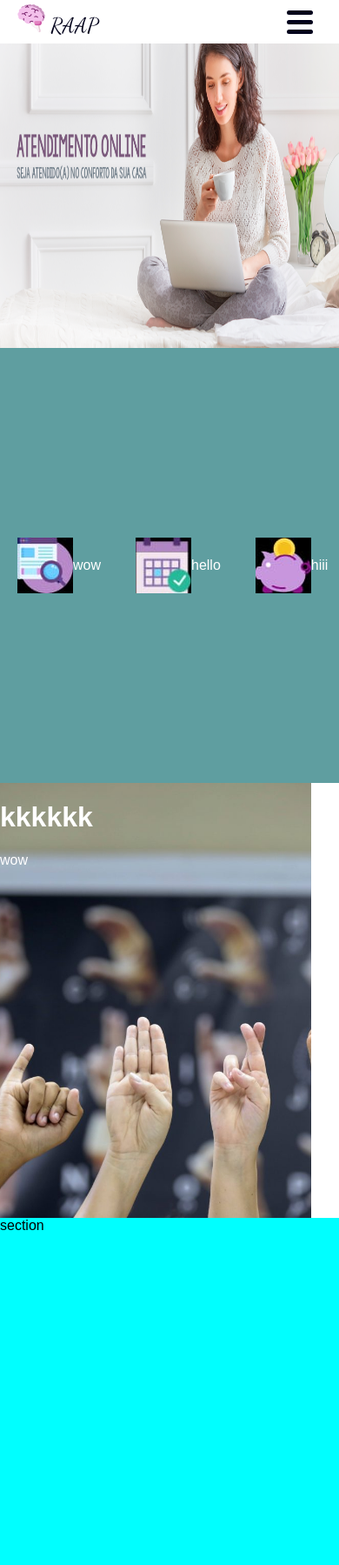
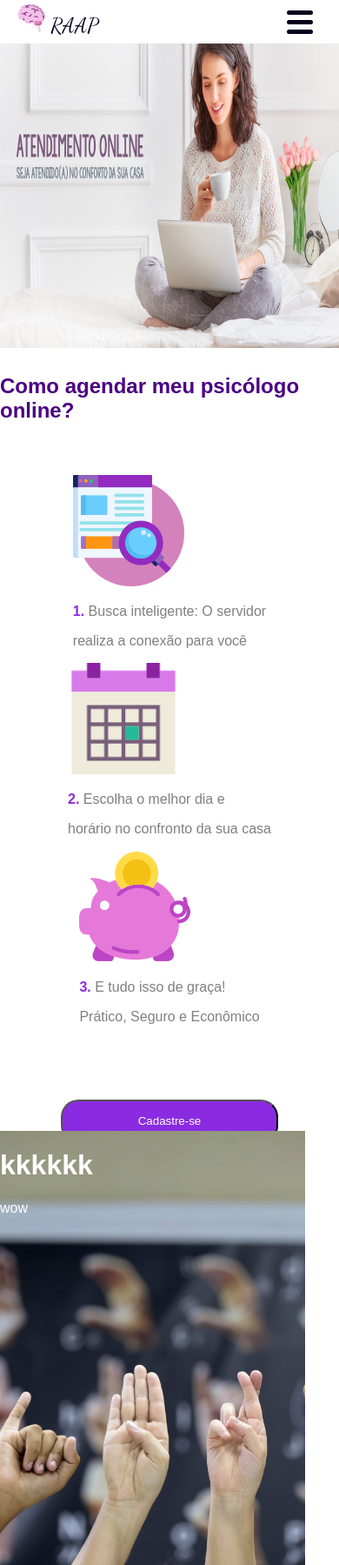
Before and after one commit to SpruceGabriela/Demoday, a Django app: page / in a window 390 px wide. Shown: the top 1799 px of the page at 87% size. Run offline with Django 3.2, Linux system fonts and the light colour scheme.

Commit message:
adicionar informações

```diff
--- a/app/static/style.css
+++ b/app/static/style.css
@@ -68,8 +68,7 @@ header nav ul li ul{
     flex-direction: column;
     display: none;
     position: absolute;
-    margin-left: 120px;
-    margin-top: -50px;
+
 }
 
 header nav ul li:hover ul{
@@ -83,7 +82,6 @@ header nav ul li ul li{
     text-align: left;
     flex-direction: column;
     color: rgb(2, 2, 27);
-
     background-color: rgb(234, 213, 241);
 }
 
@@ -145,27 +143,55 @@ article{
     width: 100%;
 }
 
- #sobre{
+#sobre {
     grid-area: sobre;
     height: 500px;
-    background-color: cadetblue;
     display: flex;
-    justify-content: space-between;
+    flex-direction: column;
+    align-items: center;
 }
 
-/*/#sobre img{
+.titulo h2{
+    margin-top: 30px;
+    color: indigo;
+
+}
+
+.img{
+    margin-top: 40px;
     display: flex;
-    justify-content: center;
+    justify-content: space-around;
+    width: 100%;
     align-items: center;
 }
-/*/
-.icone{
-    display: flex;
-    justify-content: space-between;
-    align-items: center;
-    margin: 20px;
+
+.icone p {
+    color: gray;
 }
 
+.icone span{
+    color: blueviolet;
+    font-weight: bold;
+}
+
+.btn{
+    margin-top: 70px;
+    display: flex;
+    width: 250px;
+}
+
+.btn a{
+    text-decoration: none;
+    width: 70px;
+    color: white;
+}
+
+.btn button{
+    width: 250px;
+    height: 50px;
+    background-color: blueviolet;
+    border-radius:  20px;
+}
 
 
 #bgvideo{
@@ -223,6 +249,11 @@ footer{
     flex-direction: column;
 }
 
+.redesSociais img:hover{
+    cursor: pointer;
+
+}
+
 .redesSociais p{
     color: rgb(2, 2, 27);
 }
@@ -233,10 +264,14 @@ footer{
     margin-top: 20px;
 }
 
+.download img:hover{
+    cursor: pointer;
+}
+
 #direitosAutorais{
     grid-area: div;
     height: 80px;
-    background-color: palevioletred;
+    background-color: rgb(89, 56, 90);
     display: flex;
     justify-content: center;
     align-items: center;
@@ -298,6 +333,16 @@ footer{
         border-bottom: 1px solid white(0, 0, 0, .2)
     }
 
+    header nav ul li ul{
+        flex-direction: column;
+        display: none;
+        position: absolute;
+        margin-left: 120px;
+        margin-top: -50px;
+    }
+
+
+
     .t1 .t2 .t3{
         background-color: color: rgb(2, 2, 27);
 
@@ -326,6 +371,26 @@ footer{
         background-repeat: no-repeat;
         height: 400px;
         width: 100%;
+    }
+
+    #sobre{
+        grid-area: sobre;
+        height: 900px;
+        display: flex;
+        flex-direction: column;
+        justify-content: space-around;
+    }
+
+    .img{
+        margin-top: 40px;
+        display: flex;
+        flex-direction: column;
+        width: 100%;
+        align-items: center;
+    }
+
+    .btn button{
+        margin-bottom: 40px;
     }
 
     #bgvideo{
--- a/app/templates/index.html
+++ b/app/templates/index.html
@@ -31,16 +31,13 @@
                         <li>Extensão</li>
                     </ul>
                 </li>
-                <li>Cadastro
-                    <ul>
-                        <li>Usuário</li>
-                        <li>Psicólogos</li>
-                    </ul>
                 </li>
                 <li>Blog</li>
                 <li>Contato</li>
+                <li><a href="/cadastro"></a> Entrar</li>
             </ul>
         </nav>
+
     <div class="menu">
         <span class="t1"></span>
         <span class="t2"></span>
@@ -49,18 +46,26 @@
     </header>
     <article></article>
     <div id="sobre">
+        <div class="titulo">
+        <h2>Como agendar meu psicólogo online?</h2>
+        </div>
+    <div class="img">
         <div class="icone">
-        <img src="{% static 'images/pesquisa.jpg' %}" alt="">
-        <p>wow</p>
+        <img src="{% static 'images/seo.png' %}" alt="">
+        <p><span>1.</span> Busca inteligente: O servidor </p><p> realiza a conexão para você</p>
         </div>
         <div class="icone">
-        <img src="{% static 'images/cale.jpg' %}" alt="">
-        <p>hello</p>
+        <img src="{% static 'images/calendar.png' %}" alt="">
+        <p><span>2.</span> Escolha o melhor dia e </p><p> horário no confronto da sua casa</p>
         </div>
         <div class="icone">
-        <img src="{% static 'images/money.jpg' %}" alt="">
-        <p>hiii</p>
+        <img src="{% static 'images/piggy-bank.png' %}" alt="">
+        <p><span>3.</span> E tudo isso de graça! </p><p> Prático, Seguro e Econômico</p>
         </div>
+    </div>
+    <div class="btn">
+        <button><a href="/cadastro">Cadastre-se</a></button>
+    </div>
     </div>
     <div id="bgvideo">
         <h1>kkkkkk</h1>
```
Also changed, not shown: app/static/images/cale.jpg (deleted), app/static/images/calendar.png (added), app/static/images/money.jpg (deleted), app/static/images/pesquisa.jpg (deleted), app/static/images/piggy-bank.png (added), app/static/images/seo.png (added), app/static/images/user.png (added).
